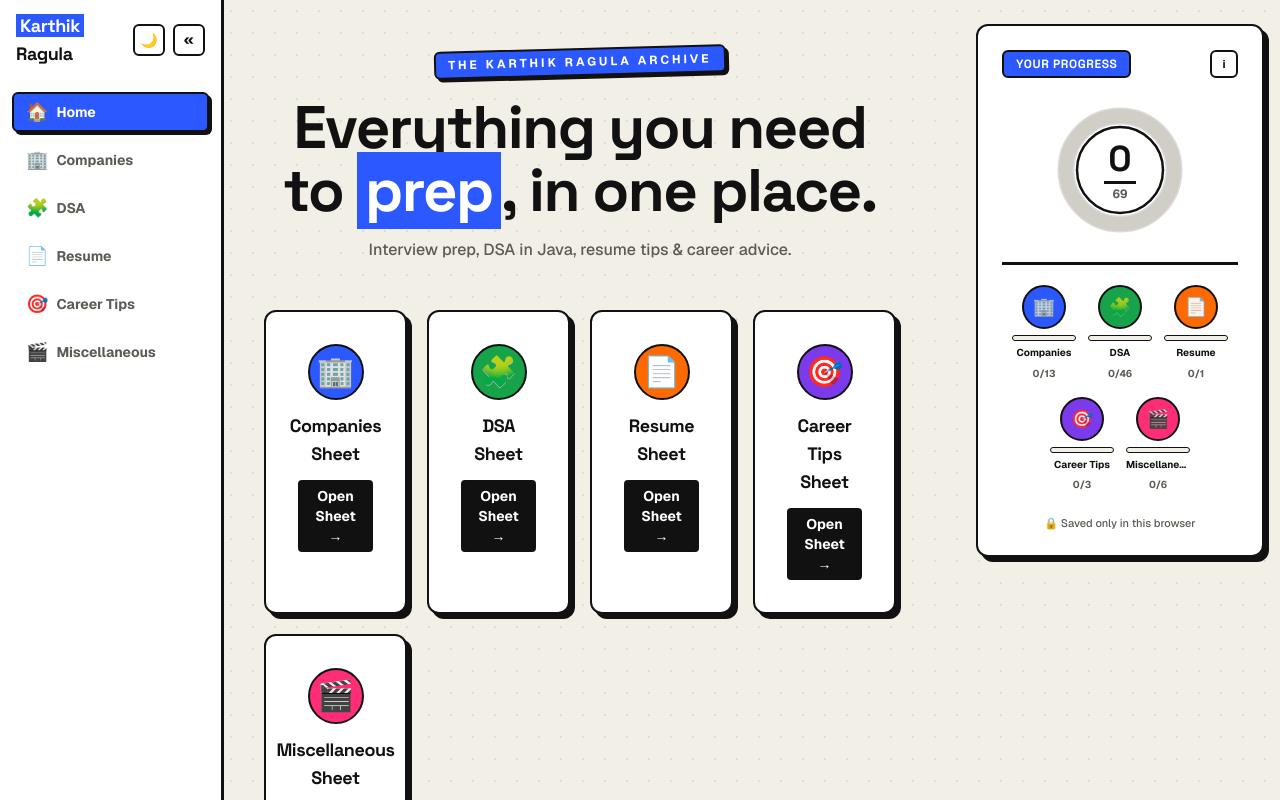
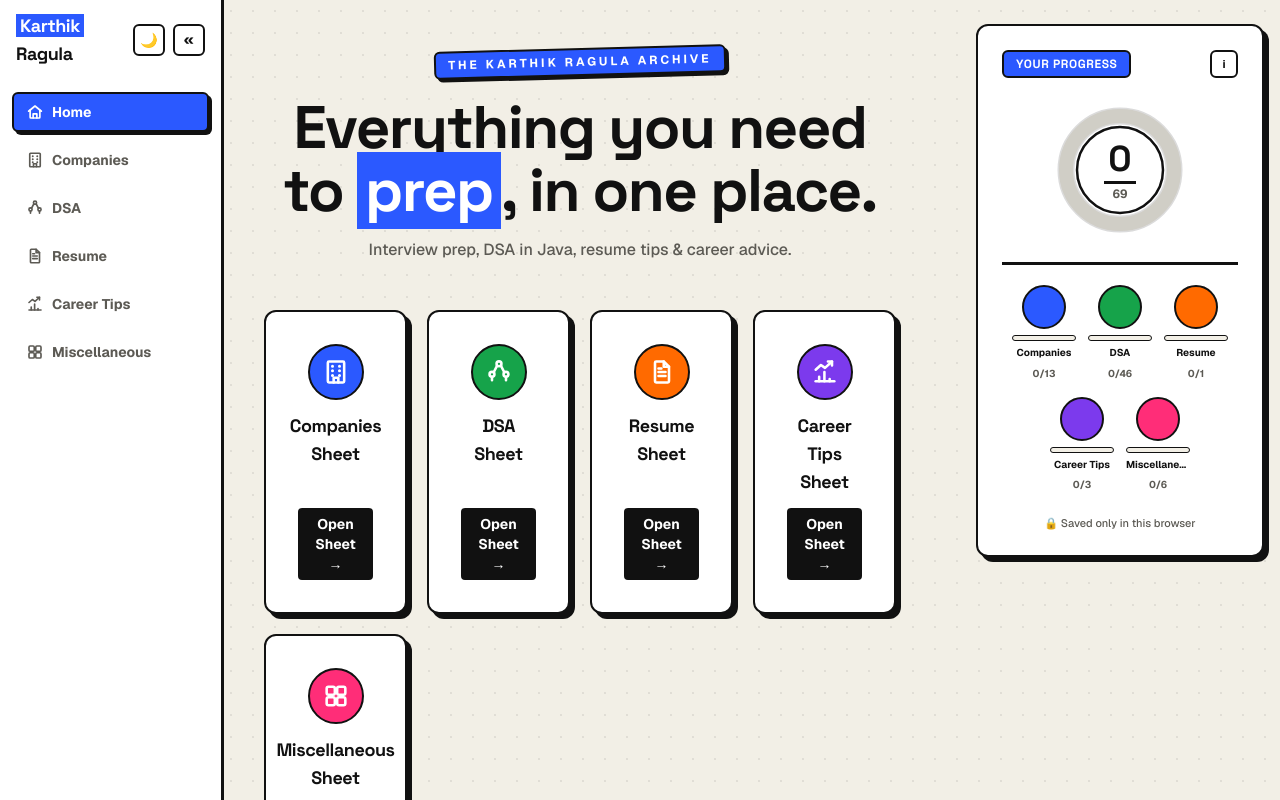
Before and after one commit to Ragulakarthik/karthikragula, a Next.js app: page / in a window 1280 px wide. Shown: the top 800 px of the page. Built offline with nearby package versions, Linux system fonts and the light colour scheme.

Commit message:
Replace category emoji with custom SVG icons, align home card buttons

```diff
--- a/src/app/category/[slug]/page.js
+++ b/src/app/category/[slug]/page.js
@@ -1,6 +1,7 @@
 import { notFound } from "next/navigation";
 import { CATEGORIES, getCategory } from "@/data/categories";
 import { getVideosByCategory } from "@/lib/videos";
+import { CATEGORY_ICONS } from "@/components/CategoryIcons";
 import CategoryClient from "@/components/CategoryClient";
 
 export function generateStaticParams() {
@@ -12,7 +13,7 @@ export async function generateMetadata({ params }) {
   const category = getCategory(slug);
   if (!category) return {};
   return {
-    title: `${category.label} — Karthik Ragula`,
+    title: `${category.label} - Karthik Ragula`,
     description: category.description,
   };
 }
@@ -23,15 +24,16 @@ export default async function CategoryPage({ params }) {
   if (!category) notFound();
 
   const videos = getVideosByCategory(category.id);
+  const Icon = CATEGORY_ICONS[category.id];
 
   return (
     <div className="w-full px-4 py-10 sm:px-6 lg:pl-10 lg:pr-0 2xl:pl-16">
       <div className="mb-8 flex items-center gap-4">
         <span
-          className="flex h-12 w-12 shrink-0 items-center justify-center rounded-full border-2 border-[var(--line)] text-2xl"
+          className="flex h-12 w-12 shrink-0 items-center justify-center rounded-full border-2 border-[var(--line)] text-white"
           style={{ backgroundColor: category.color }}
         >
-          {category.emoji}
+          <Icon className="h-6 w-6" />
         </span>
         <div>
           <h1 className="font-display text-2xl font-bold tracking-tight sm:text-3xl">
--- a/src/app/page.js
+++ b/src/app/page.js
@@ -1,5 +1,6 @@
 import Link from "next/link";
 import { CATEGORIES } from "@/data/categories";
+import { CATEGORY_ICONS } from "@/components/CategoryIcons";
 import ProgressPanel from "@/components/ProgressPanel";
 
 export default function Home() {
@@ -22,26 +23,31 @@ export default function Home() {
           </section>
 
           <section className="grid grid-cols-1 gap-5 sm:grid-cols-2 xl:grid-cols-4">
-            {CATEGORIES.filter((c) => c.inNav).map((c) => (
+            {CATEGORIES.filter((c) => c.inNav).map((c) => {
+              const Icon = CATEGORY_ICONS[c.id];
+              return (
                 <Link
                   key={c.id}
                   href={`/category/${c.id}`}
-                className="gwk-brutal group flex flex-col items-center gap-3 rounded-xl bg-[var(--surface)] p-8 text-center"
+                  className="gwk-brutal group flex flex-col items-center justify-between gap-3 rounded-xl bg-[var(--surface)] p-8 text-center"
                 >
+                  <div className="flex flex-col items-center gap-3">
                     <span
-                  className="flex h-14 w-14 items-center justify-center rounded-full border-2 border-[var(--line)] text-3xl"
+                      className="flex h-14 w-14 items-center justify-center rounded-full border-2 border-[var(--line)] text-white"
                       style={{ backgroundColor: c.color }}
                     >
-                  {c.emoji}
+                      <Icon className="h-7 w-7" />
                     </span>
                     <span className="font-display text-lg font-bold tracking-tight">
                       {c.label} Sheet
                     </span>
+                  </div>
                   <span className="rounded border-2 border-[var(--line)] bg-[var(--ink)] px-3 py-1 text-sm font-bold text-[var(--surface)] transition group-hover:bg-[var(--accent)] group-hover:text-white">
                     Open Sheet &rarr;
                   </span>
                 </Link>
-            ))}
+              );
+            })}
           </section>
         </div>
 
--- /dev/null
+++ b/src/components/CategoryIcons.js
@@ -0,0 +1,104 @@
+function Svg({ className = "h-5 w-5", children }) {
+  return (
+    <svg
+      viewBox="0 0 24 24"
+      fill="none"
+      stroke="currentColor"
+      strokeWidth="2.2"
+      strokeLinecap="round"
+      strokeLinejoin="round"
+      className={className}
+      aria-hidden="true"
+    >
+      {children}
+    </svg>
+  );
+}
+
+export function HomeIcon(props) {
+  return (
+    <Svg {...props}>
+      <path d="M3.5 11 12 4l8.5 7" />
+      <path d="M5.5 9.5V19a1 1 0 0 0 1 1h11a1 1 0 0 0 1-1V9.5" />
+      <path d="M9.5 20v-5.5h5V20" />
+    </Svg>
+  );
+}
+
+export function CompaniesIcon(props) {
+  return (
+    <Svg {...props}>
+      <rect x="5" y="3" width="14" height="18" rx="1" />
+      <path strokeWidth="2.6" d="M9 7h.01M9 11h.01M9 15h.01M15 7h.01M15 11h.01M15 15h.01" />
+      <path d="M10 21v-4h4v4" />
+    </Svg>
+  );
+}
+
+export function DsaIcon(props) {
+  return (
+    <Svg {...props}>
+      <circle cx="12" cy="5" r="2.1" />
+      <circle cx="6" cy="14" r="2.1" />
+      <circle cx="18" cy="14" r="2.1" />
+      <path d="M10.4 6.6 7.6 12M13.6 6.6l2.8 5.4" />
+      <path d="M6 16.1v2.9M18 16.1v2.9" />
+    </Svg>
+  );
+}
+
+export function ResumeIcon(props) {
+  return (
+    <Svg {...props}>
+      <path d="M7 3h6.5L18 7.5V20a1 1 0 0 1-1 1H7a1 1 0 0 1-1-1V4a1 1 0 0 1 1-1Z" />
+      <path d="M13.5 3v4.5H18" />
+      <path d="M9 12h6M9 15.5h6M9 9h2.5" />
+    </Svg>
+  );
+}
+
+export function CareerTipsIcon(props) {
+  return (
+    <Svg {...props}>
+      <path d="M4 20h16" />
+      <path d="M7 20v-4M11.5 20v-8M16 20v-2" />
+      <path d="M4 10l4.5-4 3.5 2.5L18 3" />
+      <path d="M14.5 3H18v3.5" />
+    </Svg>
+  );
+}
+
+export function MiscellaneousIcon(props) {
+  return (
+    <Svg {...props}>
+      <rect x="4" y="4" width="7" height="7" rx="1.5" />
+      <rect x="13" y="4" width="7" height="7" rx="1.5" />
+      <rect x="4" y="13" width="7" height="7" rx="1.5" />
+      <rect x="13" y="13" width="7" height="7" rx="1.5" />
+    </Svg>
+  );
+}
+
+export function ExpandIcon(props) {
+  return (
+    <Svg {...props}>
+      <path d="M9 4H5a1 1 0 0 0-1 1v4M15 4h4a1 1 0 0 1 1 1v4M4 15v4a1 1 0 0 0 1 1h4M20 15v4a1 1 0 0 1-1 1h-4" />
+    </Svg>
+  );
+}
+
+export function PlusIcon(props) {
+  return (
+    <Svg {...props}>
+      <path d="M12 5v14M5 12h14" />
+    </Svg>
+  );
+}
+
+export const CATEGORY_ICONS = {
+  companies: CompaniesIcon,
+  dsa: DsaIcon,
+  resume: ResumeIcon,
+  "career-tips": CareerTipsIcon,
+  miscellaneous: MiscellaneousIcon,
+};
--- a/src/components/Header.js
+++ b/src/components/Header.js
@@ -3,6 +3,7 @@
 import Link from "next/link";
 import { usePathname } from "next/navigation";
 import { CATEGORIES } from "@/data/categories";
+import { CATEGORY_ICONS } from "@/components/CategoryIcons";
 import ThemeToggle from "@/components/ThemeToggle";
 
 export default function Header() {
@@ -18,15 +19,19 @@ export default function Header() {
         <ThemeToggle />
         {!isHome && (
           <nav className="flex items-center gap-1.5 overflow-x-auto text-sm font-bold sm:gap-2">
-            {CATEGORIES.filter((c) => c.inNav).map((c) => (
-              <Link
-                key={c.id}
-                href={`/category/${c.id}`}
-                className="whitespace-nowrap rounded-md border-2 border-[var(--line)] px-3 py-1.5 transition hover:bg-[var(--accent)] hover:text-white"
-              >
-                {c.emoji} {c.label}
-              </Link>
-            ))}
+            {CATEGORIES.filter((c) => c.inNav).map((c) => {
+              const Icon = CATEGORY_ICONS[c.id];
+              return (
+                <Link
+                  key={c.id}
+                  href={`/category/${c.id}`}
+                  className="flex items-center gap-1.5 whitespace-nowrap rounded-md border-2 border-[var(--line)] px-3 py-1.5 transition hover:bg-[var(--accent)] hover:text-white"
+                >
+                  <Icon className="h-4 w-4 shrink-0" />
+                  {c.label}
+                </Link>
+              );
+            })}
           </nav>
         )}
       </div>
--- a/src/components/Sidebar.js
+++ b/src/components/Sidebar.js
@@ -3,14 +3,15 @@
 import Link from "next/link";
 import { usePathname } from "next/navigation";
 import { CATEGORIES } from "@/data/categories";
+import { CATEGORY_ICONS, HomeIcon } from "@/components/CategoryIcons";
 import ThemeToggle from "@/components/ThemeToggle";
 
 const NAV_ITEMS = [
-  { href: "/", label: "Home", emoji: "🏠" },
+  { href: "/", label: "Home", Icon: HomeIcon },
   ...CATEGORIES.filter((c) => c.inNav).map((c) => ({
     href: `/category/${c.id}`,
     label: c.label,
-    emoji: c.emoji,
+    Icon: CATEGORY_ICONS[c.id],
   })),
 ];
 
@@ -60,7 +61,7 @@ export default function Sidebar({ collapsed, onToggle }) {
                   : "border-transparent text-[var(--muted)] hover:border-[var(--line)] hover:bg-[var(--background)]"
               }`}
             >
-              <span className="text-lg leading-none">{item.emoji}</span>
+              <item.Icon className="h-[18px] w-[18px] shrink-0" />
               {!collapsed && item.label}
             </Link>
           );
--- a/src/data/categories.js
+++ b/src/data/categories.js
@@ -2,7 +2,6 @@ export const CATEGORIES = [
   {
     id: "companies",
     label: "Companies",
-    emoji: "🏢",
     description: "Interview experiences, training process & prep, company-wise.",
     inNav: true,
     color: "#2b59ff",
@@ -10,7 +9,6 @@ export const CATEGORIES = [
   {
     id: "dsa",
     label: "DSA",
-    emoji: "🧩",
     description: "LeetCode problems solved in Java, explained in Telugu.",
     inNav: true,
     color: "#16a34a",
@@ -18,7 +16,6 @@ export const CATEGORIES = [
   {
     id: "resume",
     label: "Resume",
-    emoji: "📄",
     description: "Resume building tips for freshers.",
     inNav: true,
     color: "#ff6a00",
@@ -26,7 +23,6 @@ export const CATEGORIES = [
   {
     id: "career-tips",
     label: "Career Tips",
-    emoji: "🎯",
     description: "Roadmaps, certifications & internship advice.",
     inNav: true,
     color: "#7c3aed",
@@ -34,7 +30,6 @@ export const CATEGORIES = [
   {
     id: "miscellaneous",
     label: "Miscellaneous",
-    emoji: "🎬",
     description: "Vlogs and other videos that don't fit elsewhere.",
     inNav: true,
     color: "#ff2d78",
```
Lines whose indentation alone changed are shown as unchanged.
